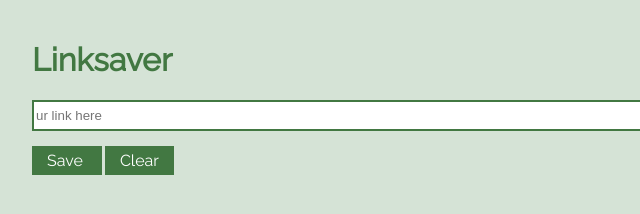
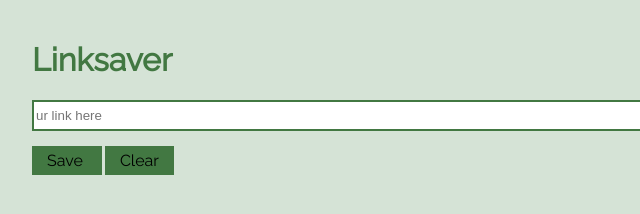
Before and after one commit to juliancq/Linksaver, a browser extension: page index.html in a window 1280 px wide. Shown: the full height of the page, 224-864 px from the left. Drawn offline with Linux system fonts and the light colour scheme.

Commit message:
Update style.css

```diff
--- a/style.css
+++ b/style.css
@@ -18,7 +18,7 @@ body{
 	cursor: pointer;
 	padding: 5px 15px 5px 15px;
 	margin-right: 3px;
-	color: white;
+	color: "white";
 }
 
 #title{
@@ -92,7 +92,8 @@ hr{
 
 	body{
  		width: 80%;
- 	 	}
+ 	 }
+
 	li{
 
 		margin-bottom: 10px;
```
